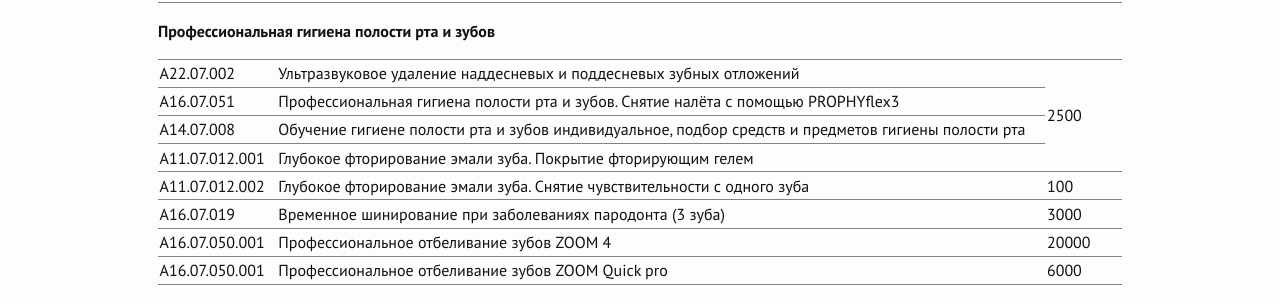
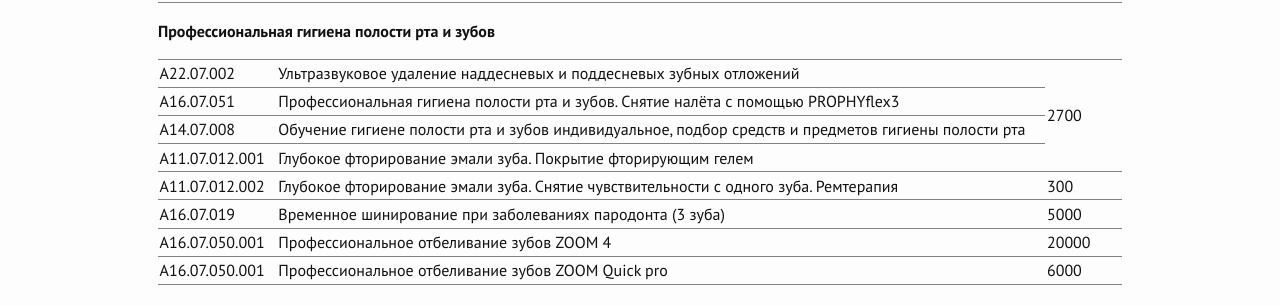
Before and after one commit to albus-dentes/albus-dentes.github.io, a Jekyll site: the page built from prices/index.html, in a window 1280 px wide. Shown: the part 682-987 px from the top of the page. Built offline with Jekyll 4.4.1, drawn with Linux system fonts in a browser that asks for light colours.

Commit message:
Update prices

```diff
--- a/prices/index.html
+++ b/prices/index.html
@@ -58,7 +58,7 @@ title: Цены
   <tr>
     <td>А22.07.002</td>
     <td>Ультразвуковое удаление наддесневых и поддесневых зубных отложений</td>
-    <td rowspan="4">2500</td>
+    <td rowspan="4">2700</td>
   </tr>
   <tr>
     <td>А16.07.051</td>
@@ -74,13 +74,13 @@ title: Цены
   </tr>
   <tr>
     <td>A11.07.012.002</td>
-    <td>Глубокое фторирование эмали зуба. Снятие чувствительности с одного зуба</td>
-    <td>100</td>
+    <td>Глубокое фторирование эмали зуба. Снятие чувствительности с одного зуба. Ремтерапия</td>
+    <td>300</td>
   </tr>
   <tr>
     <td>А16.07.019</td>
     <td>Временное шинирование при заболеваниях пародонта (3 зуба)</td>
-    <td>3000</td>
+    <td>5000</td>
   </tr>
   <tr>
     <td>А16.07.050.001</td>
```
